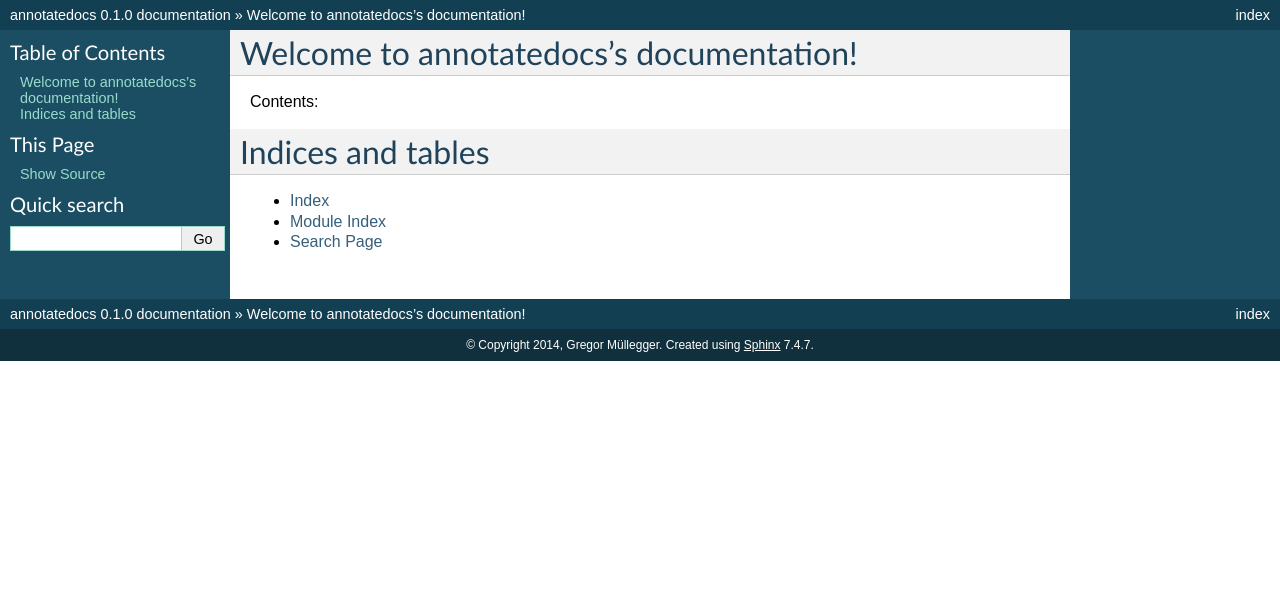
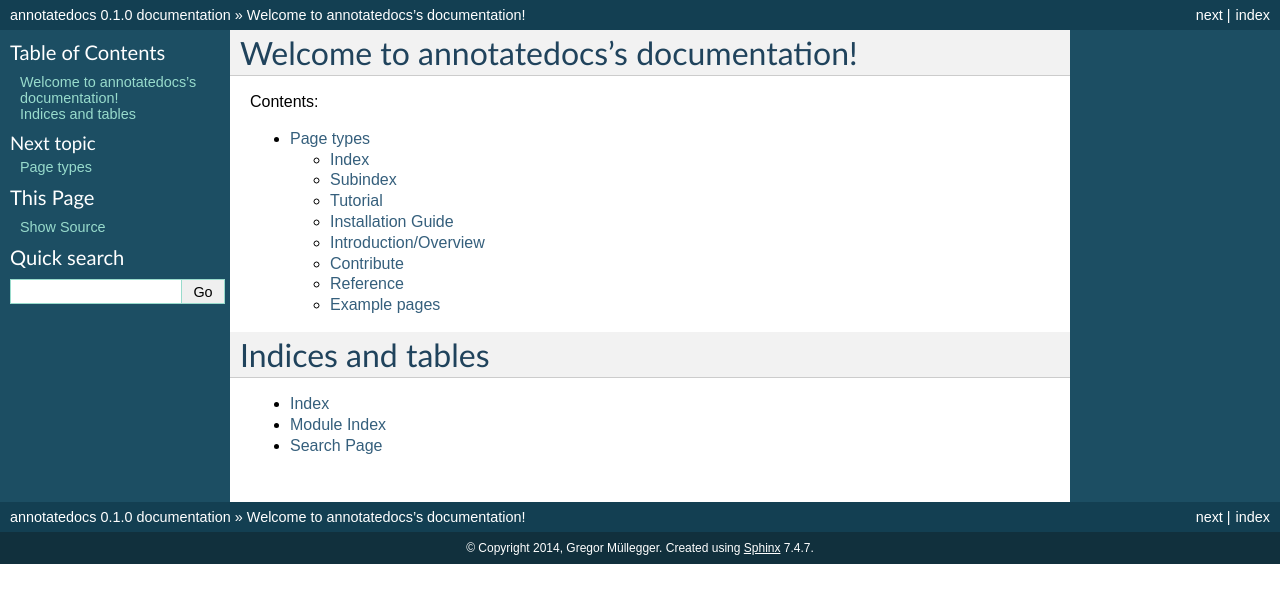
Before and after one commit to gregmuellegger/annotatedocs, a Sphinx documentation site: the page built from docs/index.rst, in a window 1280 px wide. Shown: the top 603 px of the page. Built offline with Sphinx 7.4.7, drawn with Linux system fonts in a browser that asks for light colours; part of the change alters nothing that is shown.

Commit message:
Adding first draft and ideas of some basic page types.

```diff
--- a/docs/index.rst
+++ b/docs/index.rst
@@ -9,7 +9,9 @@ Welcome to annotatedocs's documentation!
 Contents:
 
 .. toctree::
-   :maxdepth: 2
+    :maxdepth: 2
+
+    pagetypes
 
 
 Indices and tables
--- /dev/null
+++ b/docs/pagetypes.rst
@@ -0,0 +1,56 @@
+Page types
+==========
+
+Page types that we want to check for:
+
+Annotations:
+
+* Identifiers that are not wrapped in quotes.
+* Too long sections without headlines.
+* Code blocks that do not have a highlighting set.
+* Wrong spelling.
+
+Index
+-----
+
+This is the ``index`` file of your documentation.
+
+* Does it mention where to get help?
+
+Subindex
+--------
+
+* Links to pages in same level.
+
+Tutorial
+--------
+
+* Has a link at the bottom to what to look at next.
+
+
+Installation Guide
+------------------
+
+* Has a link at the bottom to what to look at next.
+
+
+Introduction/Overview
+---------------------
+
+* Has a where to start section?
+
+
+Contribute
+----------
+
+* Check if has external links.
+* Check if it mentions how to checkout.
+* Check for instructions on how to run tests.
+
+
+Reference
+---------
+
+
+Example pages
+-------------
```
